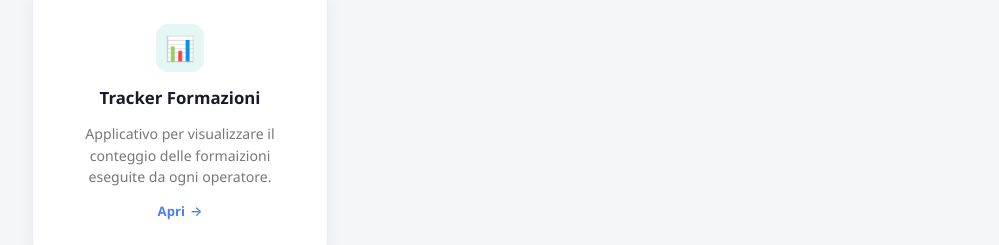
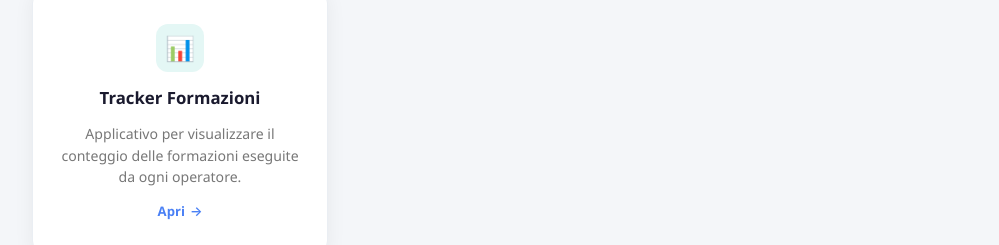
Before and after one commit to MedEA-Telemedicina/Utility-MedEA, a plain HTML site: page index.html in a window 1280 px wide. Shown: the part 1242-1487 px from the top of the page, without its empty margins (140-1139 px from the left). Drawn offline with Linux system fonts and the light colour scheme.

Commit message:
Update index.html

```diff
--- a/index.html
+++ b/index.html
@@ -372,7 +372,7 @@
     <a href="https://medea-telemedicina.github.io/Tracker-Formazioni/" class="card" target="_blank" rel="noopener">
       <div class="card-icon teal">📊</div>
       <h2>Tracker Formazioni</h2>
-      <p>Applicativo per visualizzare il conteggio delle formaizioni eseguite da ogni operatore.</p>
+      <p>Applicativo per visualizzare il conteggio delle formazioni eseguite da ogni operatore.</p>
       <span class="arrow">Apri</span>
     </a>
 
```
